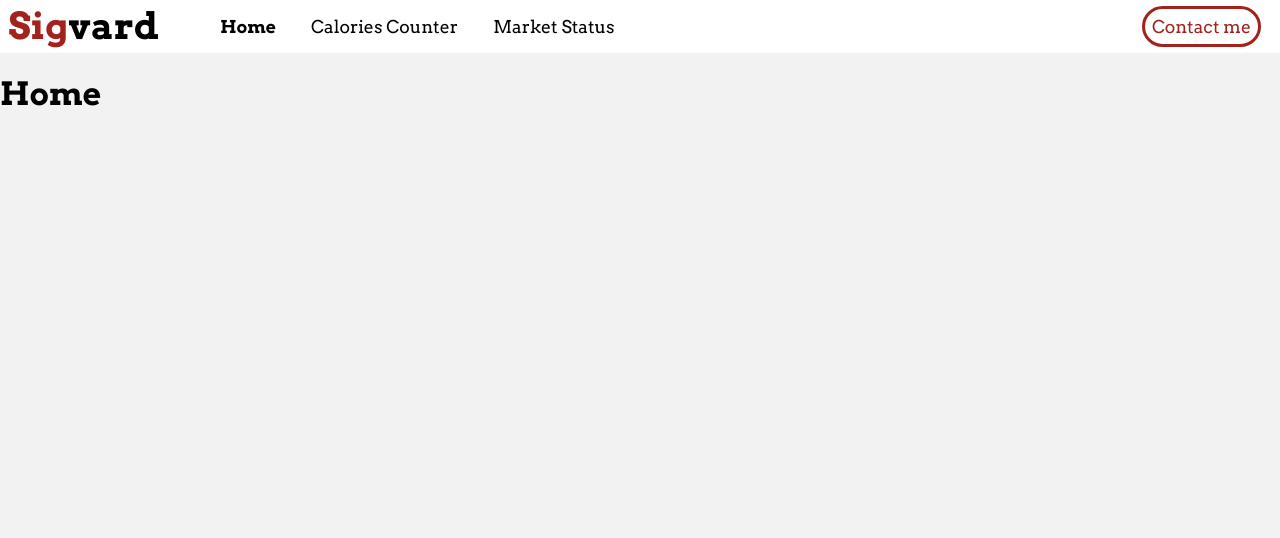
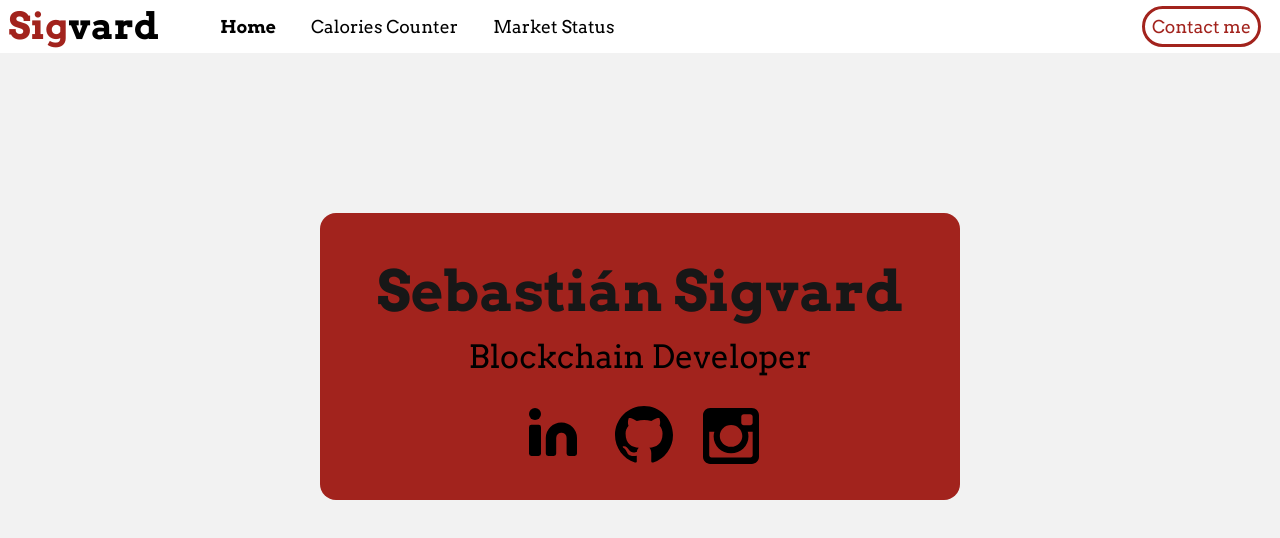
Before and after one commit to SebastianSigvard/portfolio, a React (Create React App) app: page / in a window 1280 px wide. Shown: the top 538 px of the page. Built offline with nearby package versions, Linux system fonts and the light colour scheme; the HTML template or start-up script is replaced by a standard one.

Commit message:
added home page

```diff
--- a/src/home/Home.js
+++ b/src/home/Home.js
@@ -1,7 +1,20 @@
 import React from 'react'
+import './home.css'
 
 export default class Home extends React.Component {
     render(){
-        return ( <h1>Home</h1>);
+        return (
+            <section class="hero">
+            <div class="container">
+                <div class="main-panel">
+                    <h1 class="hero-name"><a href="/">Sebastián Sigvard</a></h1>
+                    <p class="subhead">Blockchain Developer</p>
+                    <a href="https://www.linkedin.com/in/claudio-sebastian-sigvard/"><img src="images/linkedin.svg" alt="linkedin"/></a>
+                    <a href="https://github.com/SebastianSigvard"><img src="images/github.svg" alt="github"/></a>
+                    <a href="https://www.instagram.com/sebasig/"><img src="images/instagram.svg" alt="github"/></a>
+                </div>
+            </div>
+            </section>
+        );
     }
 }
--- /dev/null
+++ b/src/home/home.css
@@ -0,0 +1,37 @@
+.hero {
+    text-align: center;
+    background-color: var(--primary-color);
+    margin: 12.5% 25% 0% 25%;
+    padding: 2em;
+    border-radius: 1em;
+    word-wrap: break-word;
+    word-break: break-word;
+}
+
+.hero .hero-name {
+    font-size: 3.5em;
+    margin-top: 0.2em;
+    margin-bottom: 0.2em;
+}
+
+.hero-name > a {
+    color: #171717;
+    text-decoration: none;
+}
+
+a > img {
+    margin: 0px 15px 0px 15px;
+}
+
+p {
+    font-size: 2em;
+    padding-top: 0em;
+    margin-top: 0em;
+    margin-bottom: 0.7em;
+}
+
+@media only screen and (max-width: 870px) {
+    .hero {
+        margin: 12.5% 1em 0% 1em;
+    }
+}
```
